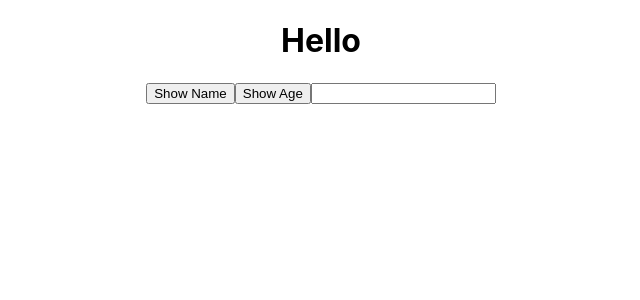
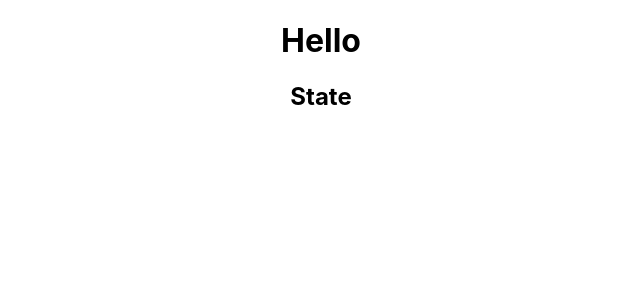
Before and after one commit to yuunseo/React, a React (Create React App) app in the folder react-practice-2/: page / in a window 1280 px wide. Shown: the top 300 px of the page, without its empty margins (319-959 px from the left). Built offline with nearby package versions, Linux system fonts and the light colour scheme.

Commit message:
#7. stat 시작

```diff
--- a/react-practice-2/src/component/Hello.js
+++ b/react-practice-2/src/component/Hello.js
@@ -9,22 +9,10 @@ export default Hello; */
 //두번째 방법
 export default function Hello() {
 
-    function showName(){
-        console.log("Yunseo");
-    }
-
-    function showText(e){
-        if(e.key === 'Enter'){
-            console.log(e.target.value);
-        };
-    }
-
     return(
         <div>
             <h1>Hello</h1>
-            <button onClick={showName}>Show Name</button>
-            <button onClick={()=>{console.log("21");}}>Show Age</button>
-            <input type="text" onKeyPress={showText}></input>
+            <h2>State</h2>
         </div>
 
     )
```
